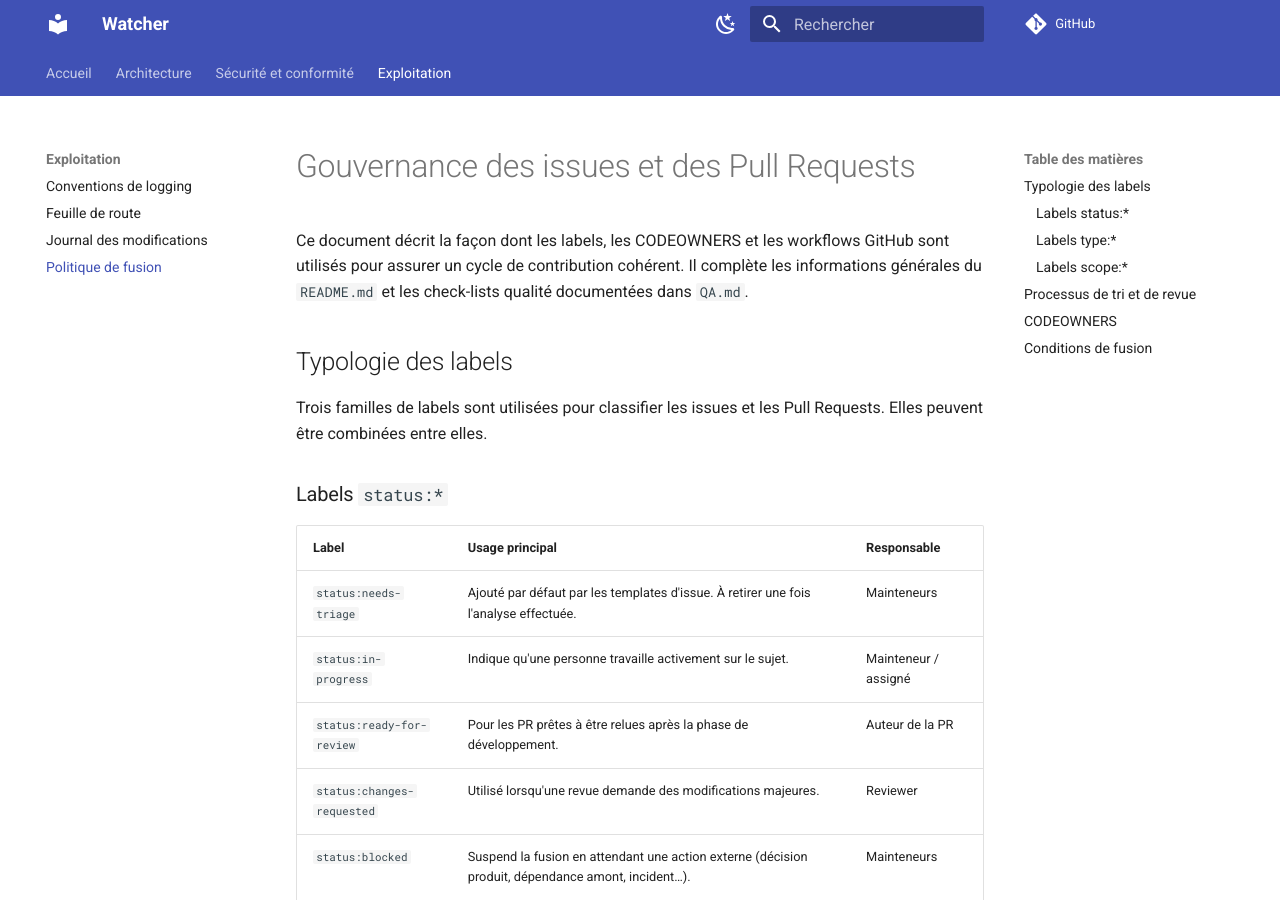
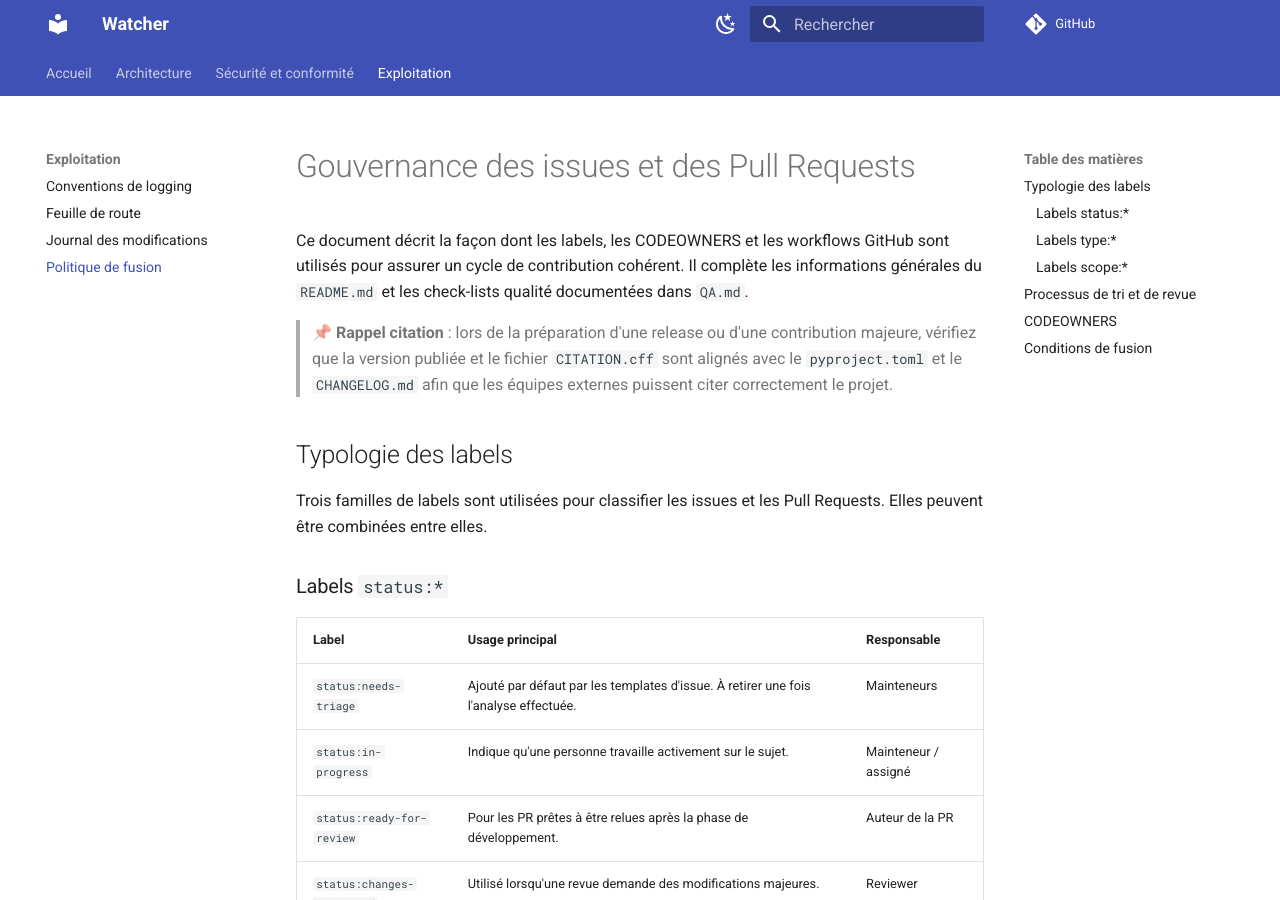
Before and after one commit to francis18georges-png/Watcher, an MkDocs documentation site: the page built from docs/merge-policy.md, in a window 1280 px wide and 900 px high. Built offline with MkDocs 1.6.1 and Material for MkDocs 9.7.7, drawn with Linux system fonts in a browser that asks for light colours; comment, search, counter and statistics services are not loaded.

Commit message:
Add citation metadata and documentation guidance

```diff
--- a/docs/merge-policy.md
+++ b/docs/merge-policy.md
@@ -4,6 +4,11 @@ Ce document décrit la façon dont les labels, les CODEOWNERS et les
 workflows GitHub sont utilisés pour assurer un cycle de contribution
 cohérent. Il complète les informations générales du `README.md` et les
 check-lists qualité documentées dans `QA.md`.
+
+> 📌 **Rappel citation** : lors de la préparation d'une release ou d'une
+> contribution majeure, vérifiez que la version publiée et le fichier
+> `CITATION.cff` sont alignés avec le `pyproject.toml` et le `CHANGELOG.md` afin
+> que les équipes externes puissent citer correctement le projet.
 
 ## Typologie des labels
 
```
Also changed, not shown: README.md (+12 -0 lines), 1 other file.
